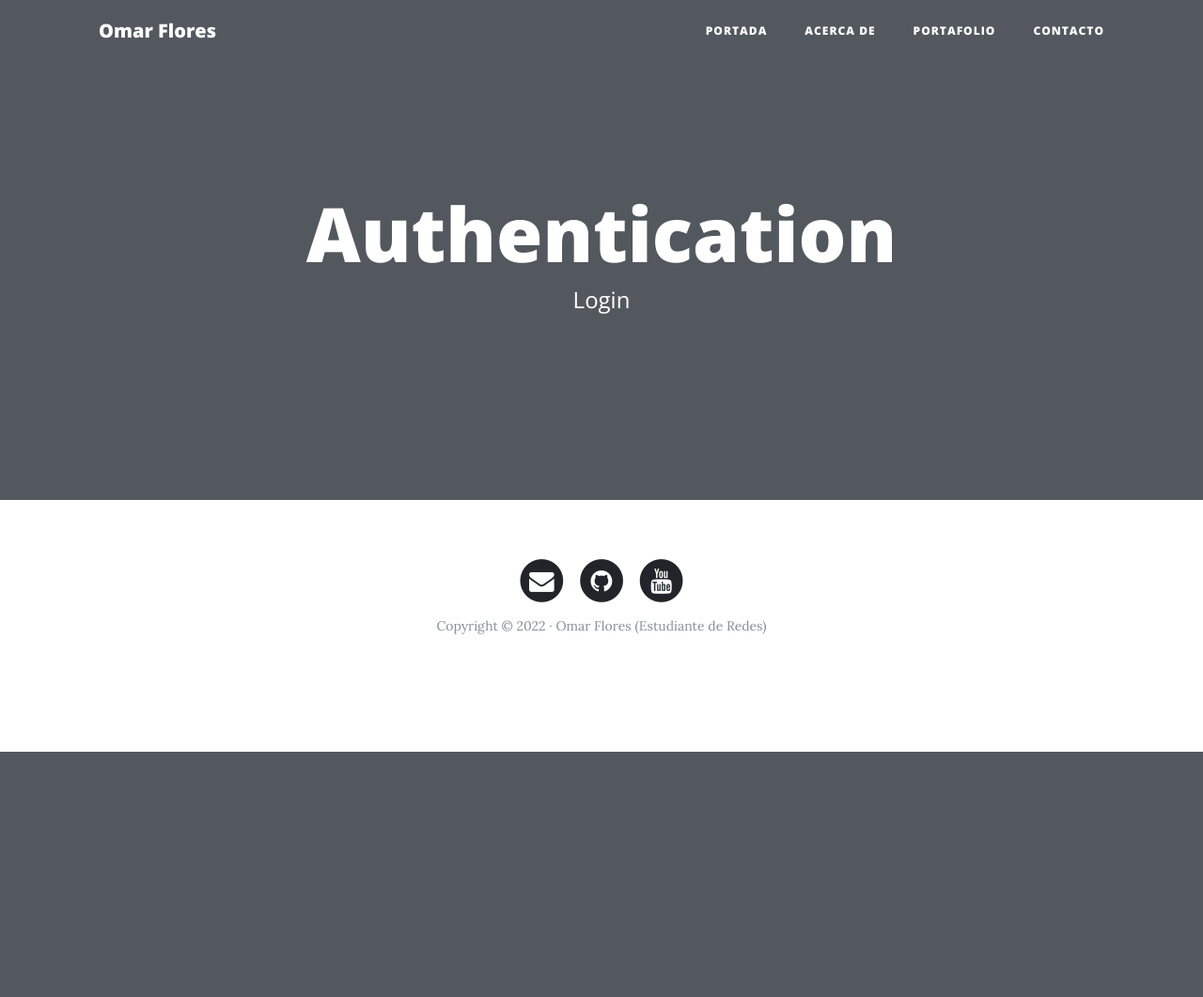
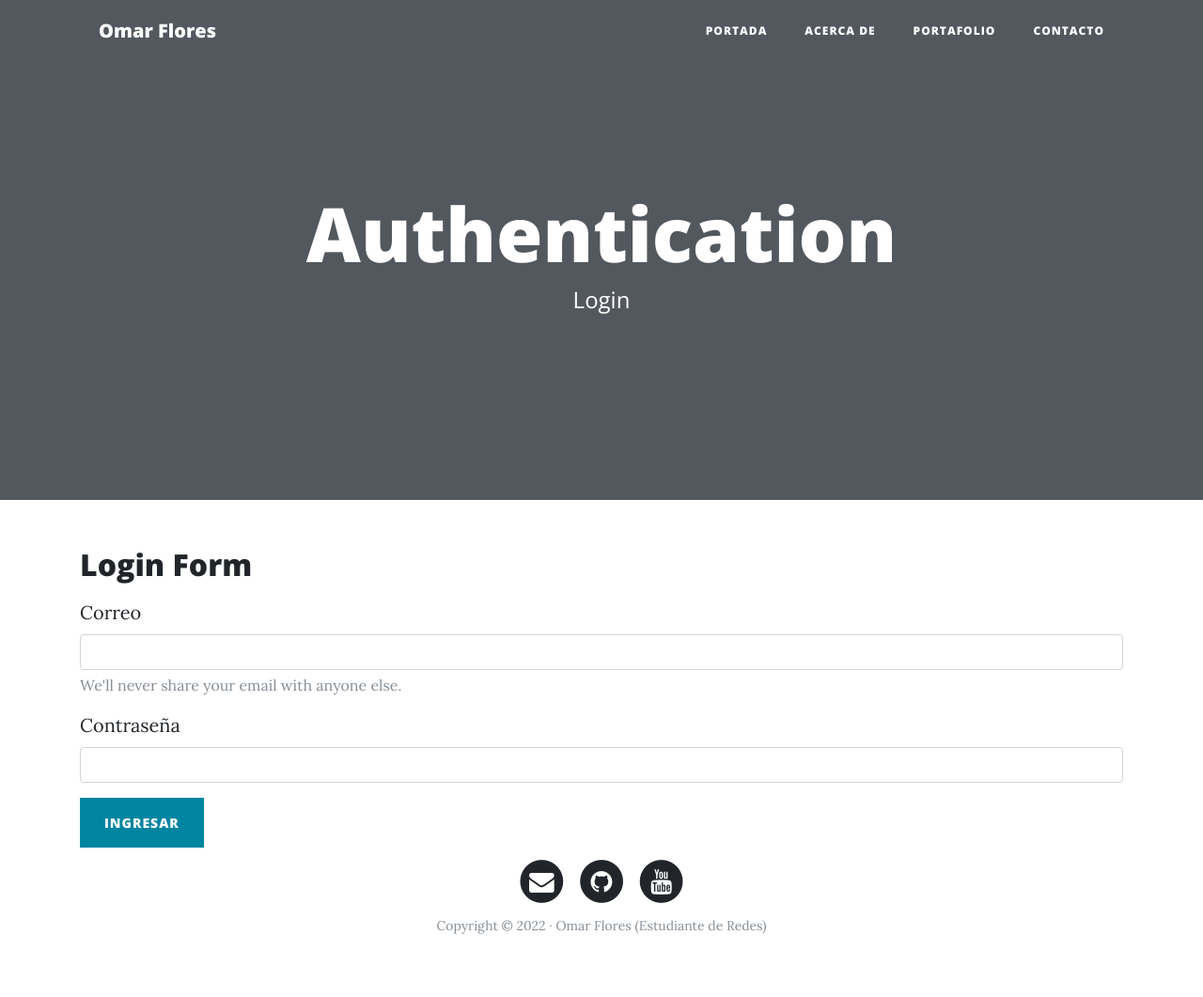
Before and after one commit to OmarFlores1231/Web_Personal_con_Flask, a Flask app: page /auth/login in a window 1280 px wide. Shown: the whole page at 94% size. Before the commit the page ends 800 px from the top, so only its background shows below. Run offline with Flask 2, Linux system fonts and the light colour scheme; some libraries are stand-ins or nearby versions.

Commit message:
Comenzando con forms - Login

```diff
--- a/web_personal/app.py
+++ b/web_personal/app.py
@@ -1,4 +1,4 @@
-from flask import Flask, render_template
+from flask import Flask, render_template, request
 
 app = Flask(__name__)
 
@@ -56,5 +56,13 @@ def login():
 def register():
     return render_template('auth/register.html')
 
+@app.route('/welcome')
+def welcome():
+    email = request.args.get('mail')
+    password = request.args.get('password')
+    access = {'email': email, 'password':password}
+
+    return render_template('admin/index.html', user_access= access)
+
 if __name__ == '__main__':
     app.run(debug=True)
--- a/web_personal/templates/admin/index.html
+++ b/web_personal/templates/admin/index.html
@@ -0,0 +1,6 @@
+{% extends 'base.html' %}
+
+{% block content %}
+    <h1>Bienvenido</h1>
+    <h2>{{ user_access.email }}</h2>
+{% endblock %}
--- a/web_personal/templates/auth/login.html
+++ b/web_personal/templates/auth/login.html
@@ -4,3 +4,22 @@
 
 {% block header_title %}Authentication{% endblock %}
 {% block header_sub %}Login{% endblock %}
+
+{% block content %}
+    <div class="container">
+        <h2>Login Form</h2>
+        <form class="mt-3" action="{{ url_for('welcome') }}">
+            <div class="form-group">
+              <label for="mail">Correo</label>
+              <input type="email" class="form-control" id="mail" name="mail" aria-describedby="emailHelp">
+              <small id="emailHelp" class="form-text text-muted">We'll never share your email with anyone else.</small>
+            </div>
+            <div class="form-group">
+              <label for="password">Contraseña</label>
+              <input type="password" class="form-control" id="password" name="password">
+            </div>
+
+            <button type="submit" class="btn btn-primary">Ingresar</button>
+        </form>
+    </div>
+{% endblock %}
```
